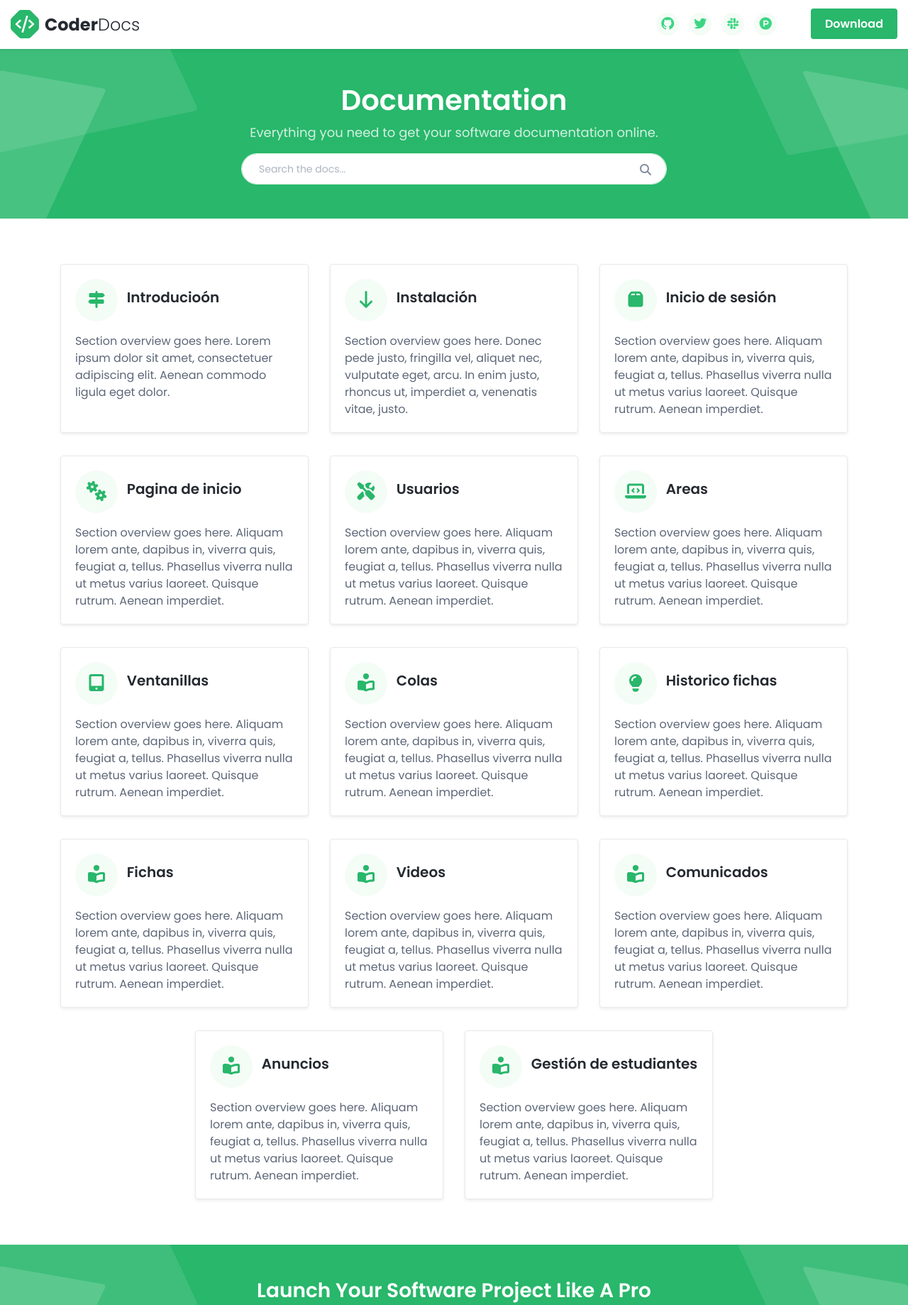
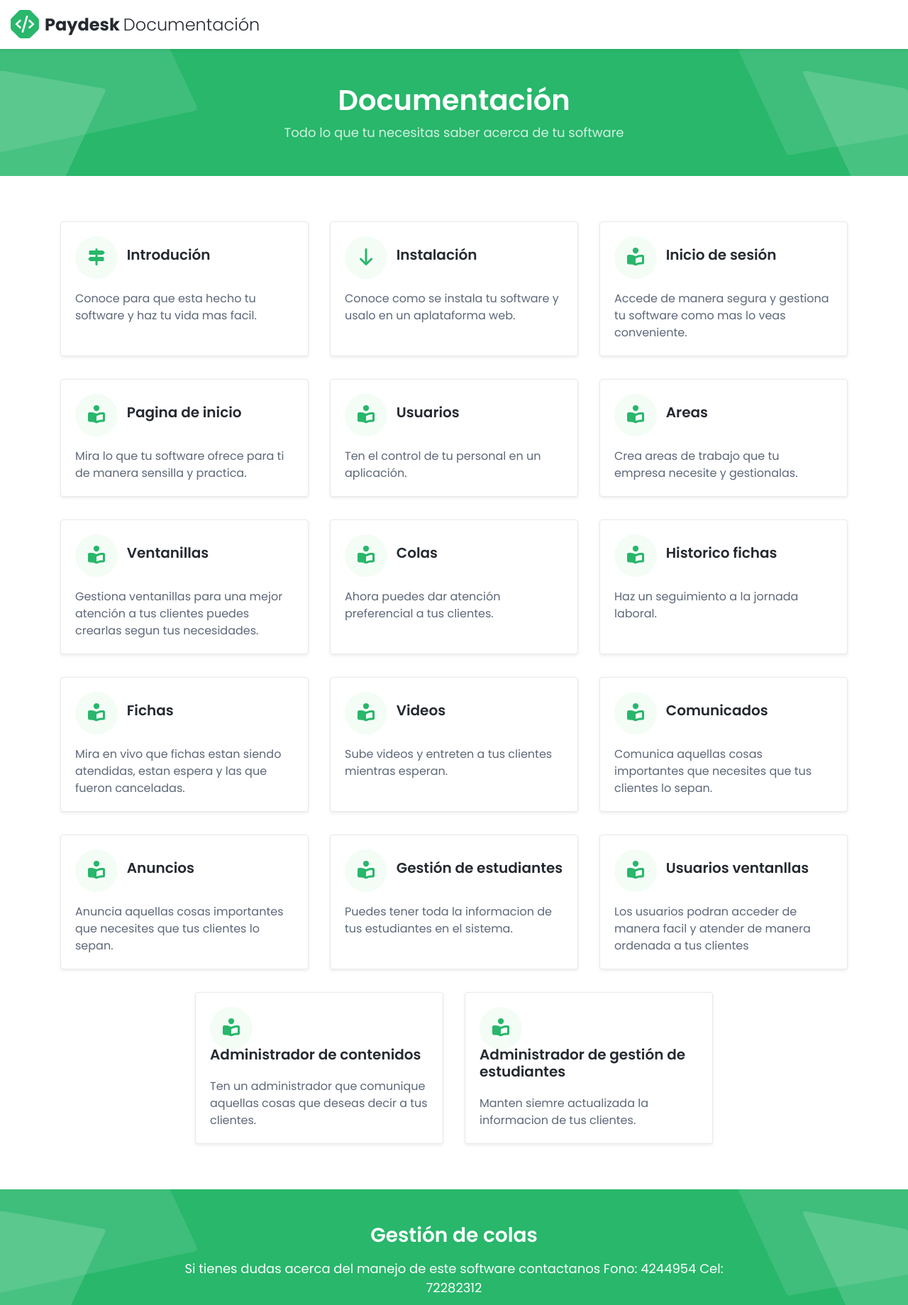
Before and after one commit to hpablof/PaydeskDoc, a plain HTML site: page index.html in a window 1280 px wide. Shown: the top 1839 px of the page at 71% size. Drawn offline with Linux system fonts and the light colour scheme.

Commit message:
ultimos cambios

```diff
--- a/index.html
+++ b/index.html
@@ -1,7 +1,7 @@
 <!DOCTYPE html>
 <html lang="en">
 <head>
-    <title>CoderDocs - Bootstrap 4 Documentation Template For Software Projects</title>
+    <title>PaydeskDocs</title>
 
     <!-- Meta -->
     <meta charset="utf-8">
@@ -27,18 +27,9 @@
         <div class="branding docs-branding">
             <div class="container-fluid position-relative py-2">
                 <div class="docs-logo-wrapper">
-	                <div class="site-logo"><a class="navbar-brand" href="index.html"><img class="logo-icon mr-2" src="assets/images/coderdocs-logo.svg" alt="logo"><span class="logo-text">Coder<span class="text-alt">Docs</span></span></a></div>
+	                <div class="site-logo"><a class="navbar-brand" href="index.html"><img class="logo-icon mr-2" src="assets/images/coderdocs-logo.svg" alt="logo"><span class="logo-text">Paydesk <span class="text-alt">Documentación</span></span></a></div>
                 </div><!--//docs-logo-wrapper-->
-	            <div class="docs-top-utilities d-flex justify-content-end align-items-center">
 
-					<ul class="social-list list-inline mx-md-3 mx-lg-5 mb-0 d-none d-lg-flex">
-						<li class="list-inline-item"><a href="#"><i class="fab fa-github fa-fw"></i></a></li>
-			            <li class="list-inline-item"><a href="#"><i class="fab fa-twitter fa-fw"></i></a></li>
-		                <li class="list-inline-item"><a href="#"><i class="fab fa-slack fa-fw"></i></a></li>
-		                <li class="list-inline-item"><a href="#"><i class="fab fa-product-hunt fa-fw"></i></a></li>
-		            </ul><!--//social-list-->
-		            <a href="https://themes.3rdwavemedia.com/bootstrap-templates/startup/coderdocs-free-bootstrap-4-documentation-template-for-software-projects/" class="btn btn-primary d-none d-lg-flex">Download</a>
-	            </div><!--//docs-top-utilities-->
             </div><!--//container-->
         </div><!--//branding-->
     </header><!--//header-->
@@ -48,14 +39,9 @@
 	    <div class="theme-bg-shapes-right"></div>
 	    <div class="theme-bg-shapes-left"></div>
 	    <div class="container">
-		    <h1 class="page-heading single-col-max mx-auto">Documentation</h1>
-		    <div class="page-intro single-col-max mx-auto">Everything you need to get your software documentation online.</div>
-		    <div class="main-search-box pt-3 d-block mx-auto">
-                 <form class="search-form w-100">
-		            <input type="text" placeholder="Search the docs..." name="search" class="form-control search-input">
-		            <button type="submit" class="btn search-btn" value="Search"><i class="fas fa-search"></i></button>
-		        </form>
-             </div>
+		    <h1 class="page-heading single-col-max mx-auto">Documentación</h1>
+		    <div class="page-intro single-col-max mx-auto">Todo lo que tu necesitas saber acerca de tu software</div>
+
 	    </div>
     </div><!--//page-header-->
     <div class="page-content">
@@ -69,10 +55,10 @@
 								    <span class="theme-icon-holder card-icon-holder mr-2">
 								        <i class="fas fa-map-signs"></i>
 							        </span><!--//card-icon-holder-->
-							        <span class="card-title-text">Introducioón</span>
+							        <span class="card-title-text">Introdución</span>
 							    </h5>
 							    <div class="card-text">
-								    Section overview goes here. Lorem ipsum dolor sit amet, consectetuer adipiscing elit. Aenean commodo ligula eget dolor.
+								    Conoce para que esta hecho tu software y haz tu vida mas facil.
 							    </div>
 							    <a class="card-link-mask" href="docs-page.html#section-1"></a>
 						    </div><!--//card-body-->
@@ -88,7 +74,7 @@
 							        <span class="card-title-text">Instalación</span>
 							    </h5>
 							    <div class="card-text">
-								    Section overview goes here. Donec pede justo, fringilla vel, aliquet nec, vulputate eget, arcu. In enim justo, rhoncus ut, imperdiet a, venenatis vitae, justo.
+								    Conoce como se instala tu software y usalo en un aplataforma web.
 							    </div>
 							    <a class="card-link-mask" href="docs-page.html#section-2"></a>
 						    </div><!--//card-body-->
@@ -99,12 +85,12 @@
 						    <div class="card-body">
 							    <h5 class="card-title mb-3">
 								    <span class="theme-icon-holder card-icon-holder mr-2">
-								        <i class="fas fa-box fa-fw"></i>
+								        <i class="fas fa-book-reader"></i>
 							        </span><!--//card-icon-holder-->
 							        <span class="card-title-text">Inicio de sesión</span>
 							    </h5>
 							    <div class="card-text">
-								    Section overview goes here. Aliquam lorem ante, dapibus in, viverra quis, feugiat a, tellus. Phasellus viverra nulla ut metus varius laoreet. Quisque rutrum. Aenean imperdiet.
+									Accede de manera segura y gestiona tu software como mas lo veas conveniente.
 								</div>
 							    <a class="card-link-mask" href="docs-page.html#section-3"></a>
 						    </div><!--//card-body-->
@@ -115,12 +101,12 @@
 						    <div class="card-body">
 							    <h5 class="card-title mb-3">
 								    <span class="theme-icon-holder card-icon-holder mr-2">
-								        <i class="fas fa-cogs fa-fw"></i>
+								        <i class="fas fa-book-reader"></i>
 							        </span><!--//card-icon-holder-->
 							        <span class="card-title-text">Pagina de inicio</span>
 							    </h5>
 							    <div class="card-text">
-								    Section overview goes here. Aliquam lorem ante, dapibus in, viverra quis, feugiat a, tellus. Phasellus viverra nulla ut metus varius laoreet. Quisque rutrum. Aenean imperdiet.
+									Mira lo que tu software ofrece para ti de manera sensilla y practica.
 								</div>
 							    <a class="card-link-mask" href="docs-page.html#section-4"></a>
 						    </div><!--//card-body-->
@@ -131,12 +117,12 @@
 						    <div class="card-body">
 							    <h5 class="card-title mb-3">
 								    <span class="theme-icon-holder card-icon-holder mr-2">
-								        <i class="fas fa-tools"></i>
+								        <i class="fas fa-book-reader"></i>
 							        </span><!--//card-icon-holder-->
 							        <span class="card-title-text">Usuarios</span>
 							    </h5>
 							    <div class="card-text">
-								    Section overview goes here. Aliquam lorem ante, dapibus in, viverra quis, feugiat a, tellus. Phasellus viverra nulla ut metus varius laoreet. Quisque rutrum. Aenean imperdiet.
+									Ten el control de tu personal en un aplicación.
 								</div>
 							    <a class="card-link-mask" href="docs-page.html#section-5"></a>
 						    </div><!--//card-body-->
@@ -147,12 +133,12 @@
 						    <div class="card-body">
 							    <h5 class="card-title mb-3">
 								    <span class="theme-icon-holder card-icon-holder mr-2">
-								        <i class="fas fa-laptop-code"></i>
+								        <i class="fas fa-book-reader"></i>
 							        </span><!--//card-icon-holder-->
 							        <span class="card-title-text">Areas</span>
 							    </h5>
 							    <div class="card-text">
-								    Section overview goes here. Aliquam lorem ante, dapibus in, viverra quis, feugiat a, tellus. Phasellus viverra nulla ut metus varius laoreet. Quisque rutrum. Aenean imperdiet.
+									Crea areas de trabajo que tu empresa necesite y gestionalas.
 								</div>
 							    <a class="card-link-mask" href="docs-page.html#section-6"></a>
 						    </div><!--//card-body-->
@@ -163,12 +149,12 @@
 						    <div class="card-body">
 							    <h5 class="card-title mb-3">
 								    <span class="theme-icon-holder card-icon-holder mr-2">
-								        <i class="fas fa-tablet-alt"></i>
+								        <i class="fas fa-book-reader"></i>
 							        </span><!--//card-icon-holder-->
 							        <span class="card-title-text">Ventanillas</span>
 							    </h5>
 							    <div class="card-text">
-								    Section overview goes here. Aliquam lorem ante, dapibus in, viverra quis, feugiat a, tellus. Phasellus viverra nulla ut metus varius laoreet. Quisque rutrum. Aenean imperdiet.
+									Gestiona ventanillas para una mejor atención a tus clientes puedes crearlas segun tus necesidades.
 								</div>
 							    <a class="card-link-mask" href="docs-page.html#section-7"></a>
 						    </div><!--//card-body-->
@@ -184,7 +170,7 @@
 							        <span class="card-title-text">Colas</span>
 							    </h5>
 							    <div class="card-text">
-								    Section overview goes here. Aliquam lorem ante, dapibus in, viverra quis, feugiat a, tellus. Phasellus viverra nulla ut metus varius laoreet. Quisque rutrum. Aenean imperdiet.
+									Ahora puedes dar atención preferencial a tus clientes.
 								</div>
 							    <a class="card-link-mask" href="docs-page.html#section-8"></a>
 						    </div><!--//card-body-->
@@ -195,12 +181,12 @@
 						    <div class="card-body">
 							    <h5 class="card-title mb-3">
 								    <span class="theme-icon-holder card-icon-holder mr-2">
-								        <i class="fas fa-lightbulb"></i>
+								        <i class="fas fa-book-reader"></i>
 							        </span><!--//card-icon-holder-->
 							        <span class="card-title-text">Historico fichas</span>
 							    </h5>
 							    <div class="card-text">
-								    Section overview goes here. Aliquam lorem ante, dapibus in, viverra quis, feugiat a, tellus. Phasellus viverra nulla ut metus varius laoreet. Quisque rutrum. Aenean imperdiet.
+									Haz un seguimiento a la jornada laboral.
 								</div>
 							    <a class="card-link-mask" href="docs-page.html#section-9"></a>
 						    </div><!--//card-body-->
@@ -216,7 +202,7 @@
 										<span class="card-title-text">Fichas</span>
 									</h5>
 									<div class="card-text">
-										Section overview goes here. Aliquam lorem ante, dapibus in, viverra quis, feugiat a, tellus. Phasellus viverra nulla ut metus varius laoreet. Quisque rutrum. Aenean imperdiet.
+										Mira en vivo que fichas estan siendo atendidas, estan espera y las que fueron canceladas.
 									</div>
 									<a class="card-link-mask" href="docs-page.html#section-10"></a>
 								</div><!--//card-body-->
@@ -232,7 +218,7 @@
 											<span class="card-title-text">Videos</span>
 										</h5>
 										<div class="card-text">
-											Section overview goes here. Aliquam lorem ante, dapibus in, viverra quis, feugiat a, tellus. Phasellus viverra nulla ut metus varius laoreet. Quisque rutrum. Aenean imperdiet.
+											Sube videos y entreten a tus clientes mientras esperan.
 										</div>
 										<a class="card-link-mask" href="docs-page.html#section-11"></a>
 									</div><!--//card-body-->
@@ -248,7 +234,7 @@
 												<span class="card-title-text">Comunicados</span>
 											</h5>
 											<div class="card-text">
-												Section overview goes here. Aliquam lorem ante, dapibus in, viverra quis, feugiat a, tellus. Phasellus viverra nulla ut metus varius laoreet. Quisque rutrum. Aenean imperdiet.
+												Comunica aquellas cosas importantes que necesites que tus clientes lo sepan.
 											</div>
 											<a class="card-link-mask" href="docs-page.html#section-12"></a>
 										</div><!--//card-body-->
@@ -264,7 +250,7 @@
 													<span class="card-title-text">Anuncios</span>
 												</h5>
 												<div class="card-text">
-													Section overview goes here. Aliquam lorem ante, dapibus in, viverra quis, feugiat a, tellus. Phasellus viverra nulla ut metus varius laoreet. Quisque rutrum. Aenean imperdiet.
+														Anuncia aquellas cosas importantes que necesites que tus clientes lo sepan.
 												</div>
 												<a class="card-link-mask" href="docs-page.html#section-13"></a>
 											</div><!--//card-body-->
@@ -280,12 +266,60 @@
 														<span class="card-title-text">Gestión de estudiantes</span>
 													</h5>
 													<div class="card-text">
-														Section overview goes here. Aliquam lorem ante, dapibus in, viverra quis, feugiat a, tellus. Phasellus viverra nulla ut metus varius laoreet. Quisque rutrum. Aenean imperdiet.
+														Puedes tener toda la informacion de tus estudiantes en el sistema.
 													</div>
 													<a class="card-link-mask" href="docs-page.html#section-14"></a>
 												</div><!--//card-body-->
 											</div><!--//card-->
 										</div><!--//col-->
+										<div class="col-12 col-lg-4 py-3">
+												<div class="card shadow-sm">
+													<div class="card-body">
+														<h5 class="card-title mb-3">
+															<span class="theme-icon-holder card-icon-holder mr-2">
+																<i class="fas fa-book-reader"></i>
+															</span><!--//card-icon-holder-->
+															<span class="card-title-text">Usuarios ventanllas</span>
+														</h5>
+														<div class="card-text">
+															Los usuarios podran acceder de manera facil y atender de manera ordenada a tus clientes
+														</div>
+														<a class="card-link-mask" href="docs-page.html#section-15"></a>
+													</div><!--//card-body-->
+												</div><!--//card-->
+											</div><!--//col-->
+											<div class="col-12 col-lg-4 py-3">
+													<div class="card shadow-sm">
+														<div class="card-body">
+															<h5 class="card-title mb-3">
+																<span class="theme-icon-holder card-icon-holder mr-2">
+																	<i class="fas fa-book-reader"></i>
+																</span><!--//card-icon-holder-->
+																<span class="card-title-text">Administrador de contenidos</span>
+															</h5>
+															<div class="card-text">
+																Ten un administrador que comunique aquellas cosas que deseas decir a tus clientes.
+															</div>
+															<a class="card-link-mask" href="docs-page.html#section-16"></a>
+														</div><!--//card-body-->
+													</div><!--//card-->
+												</div><!--//col-->
+												<div class="col-12 col-lg-4 py-3">
+														<div class="card shadow-sm">
+															<div class="card-body">
+																<h5 class="card-title mb-3">
+																	<span class="theme-icon-holder card-icon-holder mr-2">
+																		<i class="fas fa-book-reader"></i>
+																	</span><!--//card-icon-holder-->
+																	<span class="card-title-text">Administrador de gestión de estudiantes</span>
+																</h5>
+																<div class="card-text">
+																	Manten siemre actualizada la informacion de tus clientes.
+																</div>
+																<a class="card-link-mask" href="docs-page.html#section-17"></a>
+															</div><!--//card-body-->
+														</div><!--//card-->
+													</div><!--//col-->
 			    </div><!--//row-->
 		    </div><!--//container-->
 		</div><!--//container-->
@@ -295,11 +329,9 @@
 	    <div class="theme-bg-shapes-right"></div>
 	    <div class="theme-bg-shapes-left"></div>
 	    <div class="container">
-		    <h3 class="mb-2 text-white mb-3">Launch Your Software Project Like A Pro</h3>
-		    <div class="section-intro text-white mb-3 single-col-max mx-auto">Want to launch your software project and start getting traction from your target users? Check out our premium <a class="text-white" href="https://themes.3rdwavemedia.com/bootstrap-templates/startup/coderpro-bootstrap-4-startup-template-for-software-projects/">Bootstrap 4 startup template CoderPro</a>! It has everything you need to promote your product.</div>
-		    <div class="pt-3 text-center">
-			    <a class="btn btn-light" href="https://themes.3rdwavemedia.com/bootstrap-templates/startup/coderpro-bootstrap-4-startup-template-for-software-projects/">Get CoderPro<i class="fas fa-arrow-alt-circle-right ml-2"></i></a>
-		    </div>
+		    <h3 class="mb-2 text-white mb-3">Gestión de colas</h3>
+		    <div class="section-intro text-white mb-3 single-col-max mx-auto">Si tienes dudas acerca del manejo de este software contactanos Fono: 4244954  Cel: 72282312</div>
+
 	    </div>
     </section><!--//cta-section-->
 
@@ -307,22 +339,7 @@
 
     <footer class="footer">
 
-	    <div class="footer-bottom text-center py-5">
 
-		    <ul class="social-list list-unstyled pb-4 mb-0">
-			    <li class="list-inline-item"><a href="#"><i class="fab fa-github fa-fw"></i></a></li>
-	            <li class="list-inline-item"><a href="#"><i class="fab fa-twitter fa-fw"></i></a></li>
-	            <li class="list-inline-item"><a href="#"><i class="fab fa-slack fa-fw"></i></a></li>
-	            <li class="list-inline-item"><a href="#"><i class="fab fa-product-hunt fa-fw"></i></a></li>
-	            <li class="list-inline-item"><a href="#"><i class="fab fa-facebook-f fa-fw"></i></a></li>
-	            <li class="list-inline-item"><a href="#"><i class="fab fa-instagram fa-fw"></i></a></li>
-	        </ul><!--//social-list-->
-
-	        <!--/* This template is released under the Creative Commons Attribution 3.0 License. Please keep the attribution link below when using for your own project. Thank you for your support. :) If you'd like to use the template without the attribution, you can buy the commercial license via our website: themes.3rdwavemedia.com */-->
-            <small class="copyright">Designed with <i class="fas fa-heart" style="color: #fb866a;"></i> by <a class="theme-link" href="http://themes.3rdwavemedia.com" target="_blank">Xiaoying Riley</a> for developers</small>
-
-
-	    </div>
 
     </footer>
 
```
Also changed, not shown: docs-page.html (+95 -36 lines).
